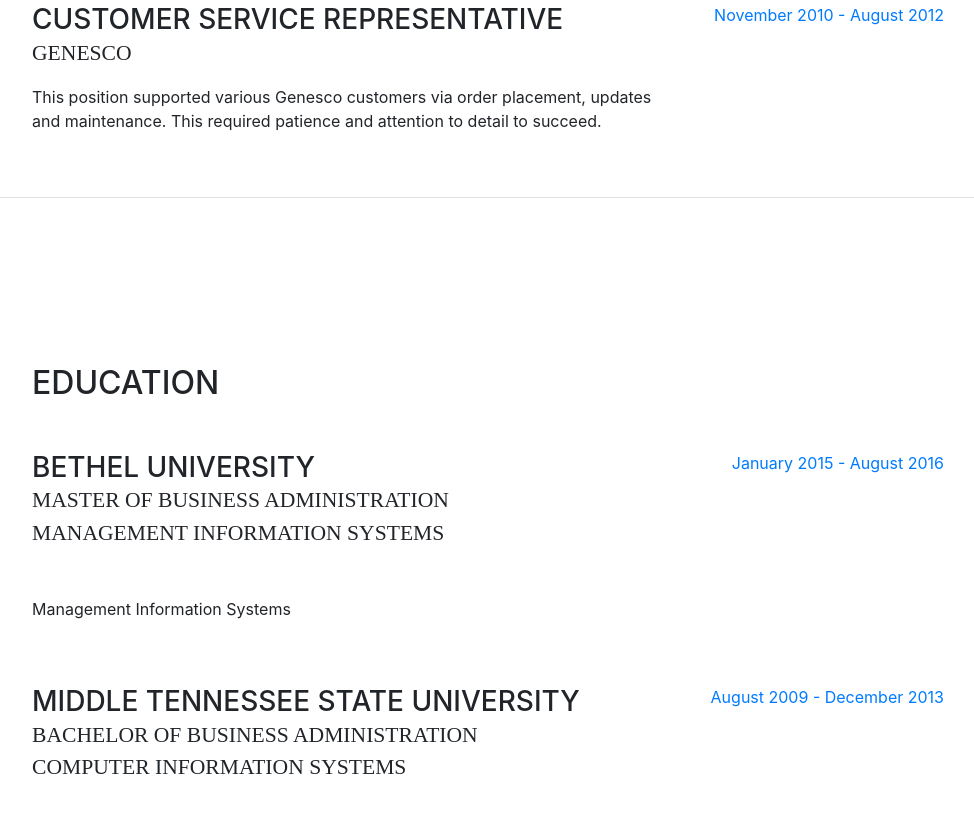
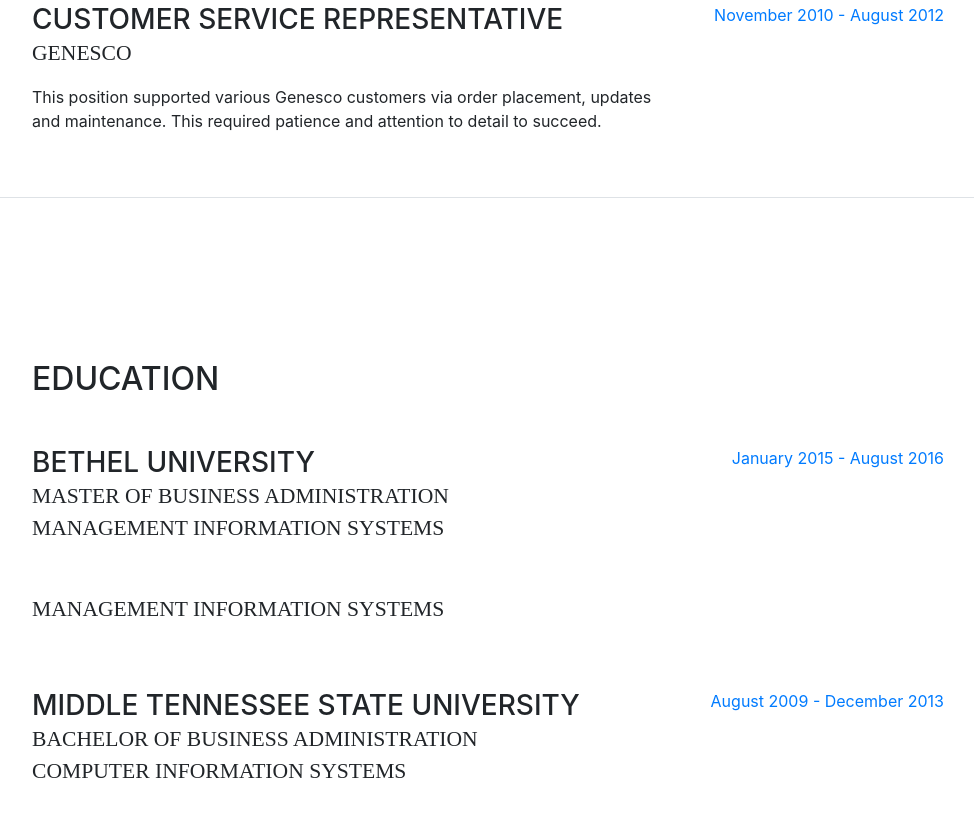
Before and after one commit to ibinec/Disable_portfolio, a website with bundled scripts: page index.html in a window 1280 px wide. Shown: the part 2021-2860 px from the top of the page, without its empty margins (288-1262 px from the left). Built offline with nearby package versions, Linux system fonts and the light colour scheme; a web font is replaced by a local one.

Commit message:
Update index.html

```diff
--- a/index.html
+++ b/index.html
@@ -186,8 +186,8 @@
           <div class="resume-item d-flex flex-column flex-md-row mb-5">
             <div class="resume-content mr-auto">
               <h3 class="mb-0">Bethel University</h3>
-<div class="subheading mb-3">Master of Business Administration <br><p class="mb-5">Management Information Systems</p></div>
-<span style="white-space: nowrap;"><p>Management Information Systems</p></span>
+<div class="subheading mb-3">Master of Business Administration <br><p class="mb-5">Management Information Systems</p>
+<span style="white-space: nowrap;"><p>Management Information Systems</p></span> </div>
 		<!--    <p>The Masters of Management Information Systems is the design and management of Information Technology for an organization. It focuses on the best way to enable the organization to meet its goals and business challenges. The purpose of MIS is to analyze, design, develop, and implement information technology strategy to solve business problems.</p>
 -->
 </div>
```
